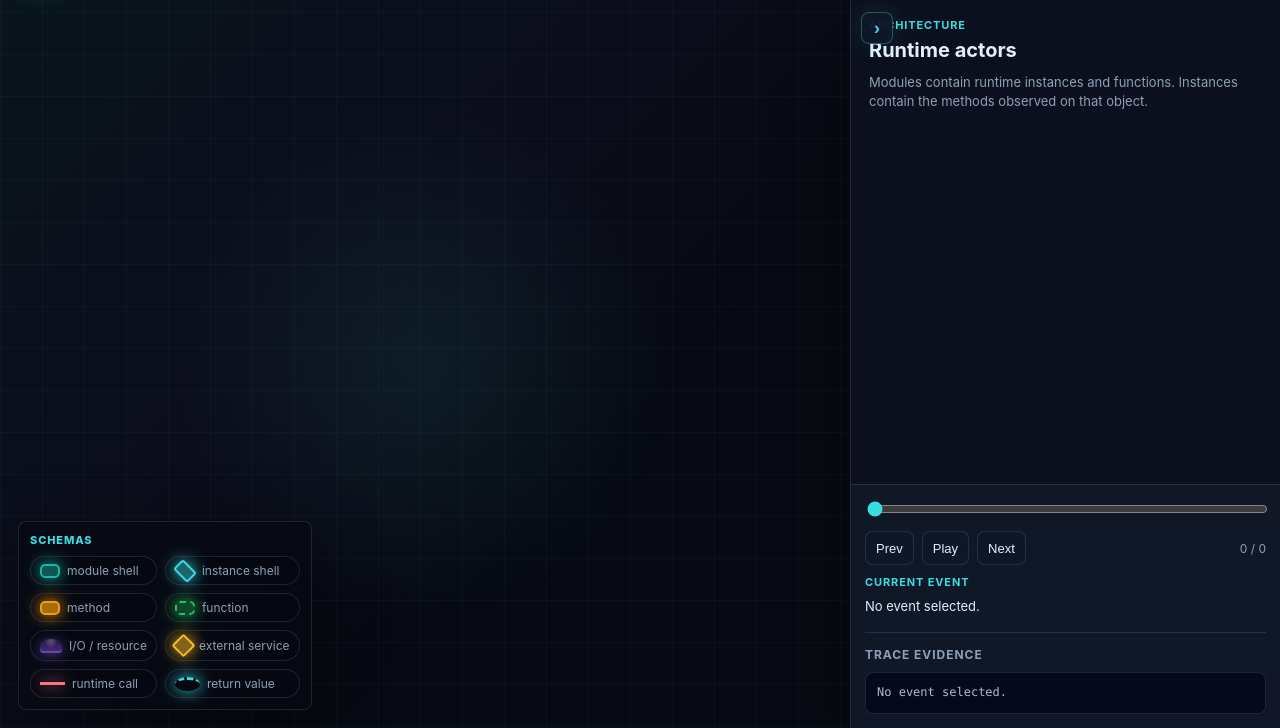
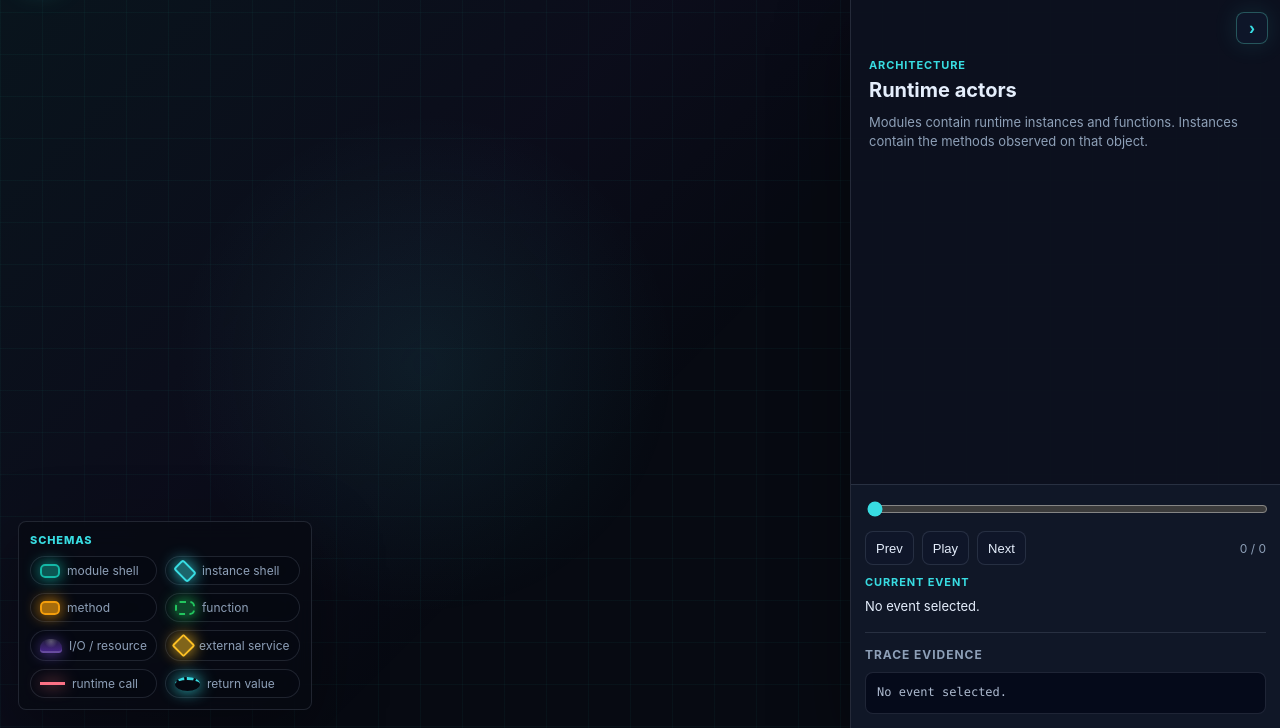
Before and after one commit to ml-affairs/skeleton, a Python web app: template skeleton_replay/reporting/templates/report.html in a window 1280 px wide. Shown: the part 72-800 px from the top of the page. Run offline with Jinja, Linux system fonts and the light colour scheme; the template is opened without the code that fills it, so the values that code supplies are empty; some libraries are stand-ins or nearby versions.

Commit message:
fix(report): keep panel toggle clear of heading

```diff
--- a/skeleton_replay/reporting/templates/report.html
+++ b/skeleton_replay/reporting/templates/report.html
@@ -252,7 +252,7 @@
     .sidebar-toggle {
       position: absolute;
       top: 12px;
-      left: 10px;
+      right: 12px;
       z-index: 8;
       width: 32px;
       height: 32px;
@@ -286,6 +286,7 @@
       min-height: 0;
       overflow: auto;
       padding: 18px;
+      padding-top: 58px;
       transition: opacity 140ms ease;
     }
     .eyebrow {
```
Also changed, not shown: tests/test_report.py (+2 -0 lines).
